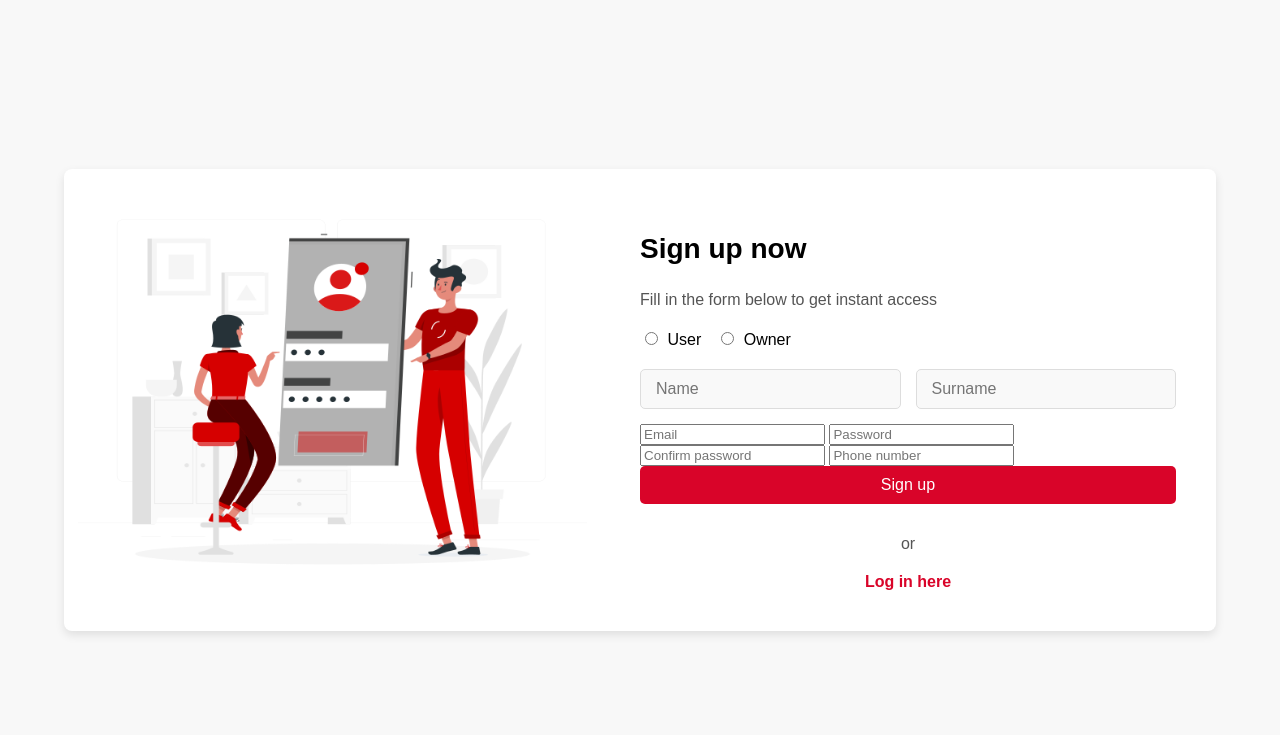
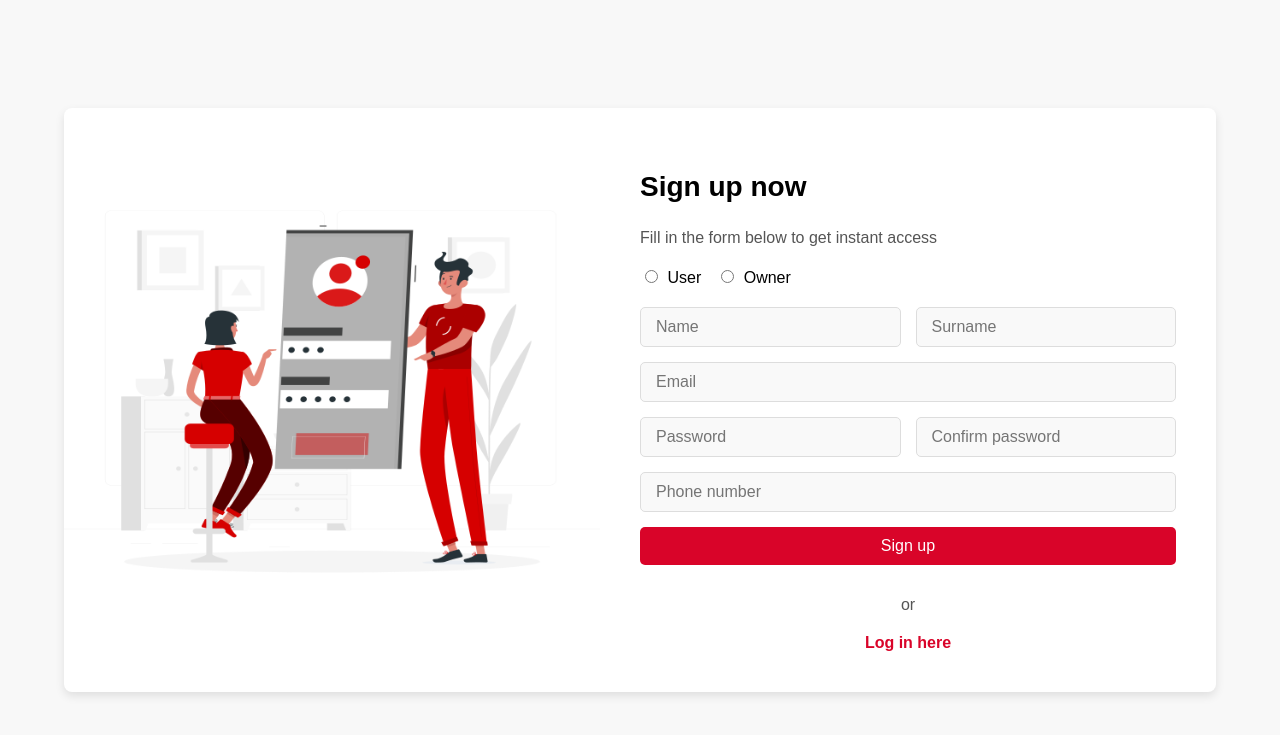
Before and after one commit to prakashroy1211/ParkShare, a Django app: template parkshare/core/templates/core/register.html in a window 1280 px wide. Shown: the top 735 px of the page. Run offline with Django 5.2, Linux system fonts and the light colour scheme; the template is opened without the code that fills it, so the values that code supplies are empty.

Commit message:
Sign in- images updated

```diff
--- a/parkshare/core/templates/core/home.html
+++ b/parkshare/core/templates/core/home.html
@@ -16,7 +16,7 @@
         }
 
         header {
-            background-color: #007bff;
+            background-color: #a70321;
             padding: 40px;
             text-align: center;
             color: white;
@@ -46,7 +46,7 @@
         }
 
         nav a:hover {
-            background-color: #007bff;
+            background-color: #a70321;
         }
 
         .container {
--- a/parkshare/core/templates/core/login.html
+++ b/parkshare/core/templates/core/login.html
@@ -1,4 +1,5 @@
 <!DOCTYPE html>
+{% load static %}
 <html lang="en">
 <head>
     <meta charset="UTF-8">
@@ -105,7 +106,8 @@
 </head>
 <body>
     <div class="left-section">
-        <img src="Girl-Sign-in 1.png" alt="Phone Mockup">
+        <img src="{% static 'images/Girl.png' %}" alt="Phone Mockup">
+
     </div>
 
     <div class="right-section">
--- a/parkshare/core/templates/core/register.html
+++ b/parkshare/core/templates/core/register.html
@@ -1,4 +1,5 @@
 <!DOCTYPE html>
+{% load static %}
 <html lang="en">
 <head>
     <meta charset="UTF-8">
@@ -29,10 +30,10 @@
 
         /* Left Side (Image) */
         .left {
-            flex: 1;
-            background: url('Frame 427320611.png') no-repeat center center;
-            background-size: contain;
-        }
+    flex: 1;
+    background: url('{% static "images/frame.png" %}') no-repeat center center;
+    background-size: contain;
+}
 
         /* Right Side (Form) */
         .right {
@@ -137,10 +138,16 @@
                     <input type="text" name="first_name" placeholder="Name" required>
                     <input type="text" name="last_name" placeholder="Surname" required>
                 </div>
+                <div class="form-group">
                 <input type="email" name="email" placeholder="Email" required>
+                </div>
+                <div class="form-group">
                 <input type="password" name="password1" placeholder="Password" required>
                 <input type="password" name="password2" placeholder="Confirm password" required>
+                </div>
+                <div class="form-group">
                 <input type="text" name="phone" placeholder="Phone number" required>
+                </div>
 
                 <!-- Submit Button -->
                 <button type="submit" class="btn">Sign up</button>
```
Also changed, not shown: parkshare/parkshare/settings.py (+6 -1 lines), parkshare/static/images/Girl.png (renamed from parkshare/core/templates/core/Girl-Sign-in 1.png), parkshare/static/images/frame.png (renamed from parkshare/core/templates/core/Frame 427320611.png).
